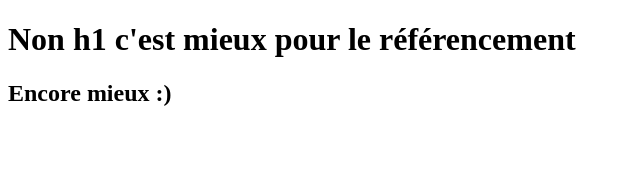
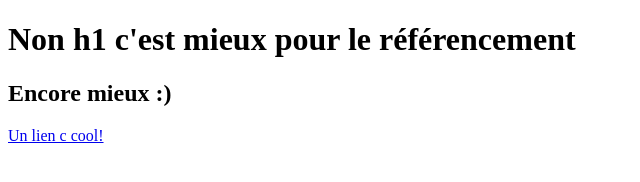
Before and after one commit to Joz84/hackeuses, a plain HTML site: page index.html in a window 1280 px wide. Shown: the whole page, without its empty margins (0-640 px from the left). Drawn offline with Linux system fonts and the light colour scheme.

Commit message:
un lien c cool

```diff
--- a/index.html
+++ b/index.html
@@ -7,5 +7,6 @@
 <body>
   <h1>Non h1 c'est mieux pour le référencement</h1>
   <h2>Encore mieux :)</h2>
+  <a href="#">Un lien c cool!</a>
 </body>
 </html>
```
